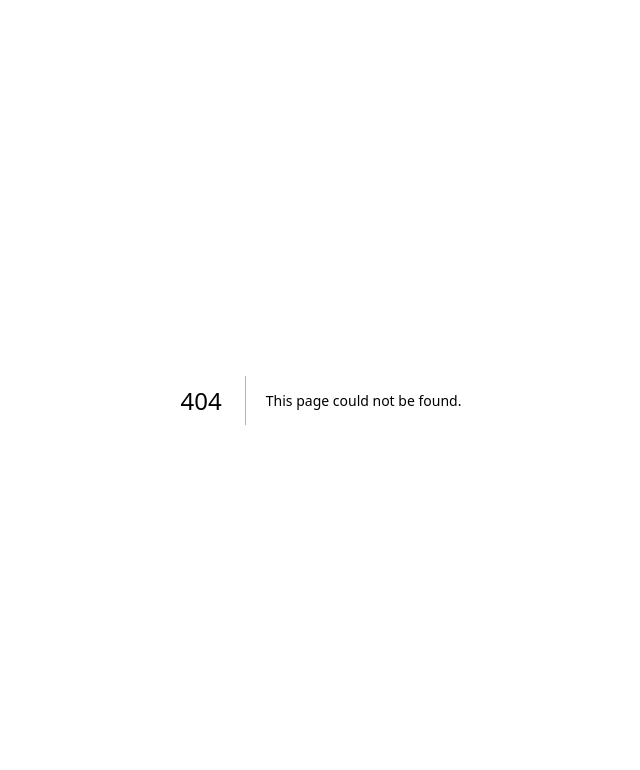
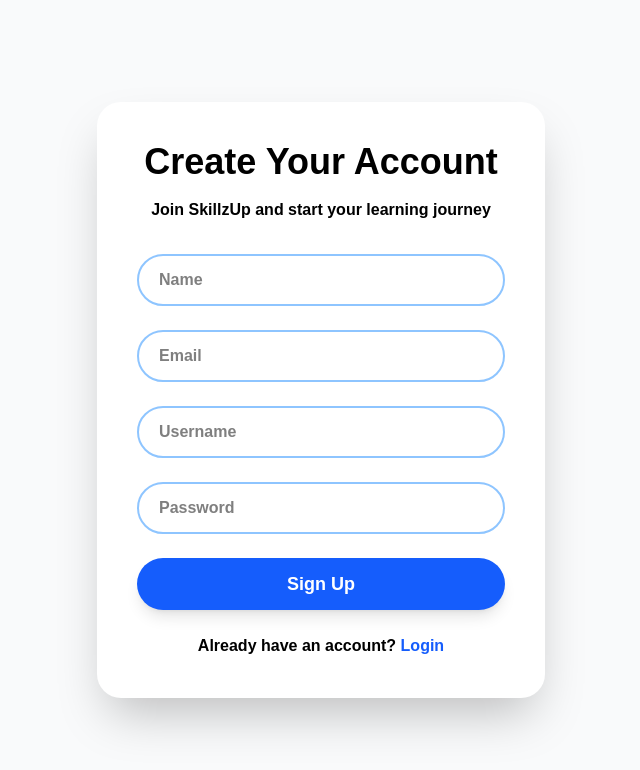
Before and after one commit to Anuragtiwari05/SkillzUp, a Next.js app: page /auth/signup in a window 1280 px wide. Before the commit this address had no page. Shown: the top 770 px of the page, without its empty margins (319-959 px from the left). Built offline with nearby package versions, Linux system fonts and the light colour scheme.

Commit message:
added signup login page

```diff
--- /dev/null
+++ b/src/app/auth/login/page.tsx
@@ -0,0 +1,88 @@
+'use client';
+
+import { useState } from 'react';
+import { useRouter } from 'next/navigation';
+import Navbar from '@/component/navbar';
+import Footer from '@/component/footer';
+
+export default function LoginPage() {
+  const [username, setUsername] = useState('');
+  const [password, setPassword] = useState('');
+  const [loading, setLoading] = useState(false);
+  const router = useRouter();
+
+  const handleLogin = async (e: React.FormEvent) => {
+    e.preventDefault();
+    setLoading(true);
+    try {
+      const res = await fetch('/api/login', {
+        method: 'POST',
+        headers: { 'Content-Type': 'application/json' },
+        body: JSON.stringify({ username, password })
+      });
+      const data = await res.json();
+      if (data.success) {
+        router.push('/');
+      } else {
+        alert(data.message);
+      }
+    } catch (err) {
+      console.error(err);
+      alert('Login failed');
+    }
+    setLoading(false);
+  };
+
+  return (
+    <div className="min-h-screen bg-gray-50 flex flex-col">
+
+
+      <main className="  text-black flex-1 flex items-center justify-center py-20 px-4">
+        <div className="bg-white rounded-3xl shadow-2xl max-w-md w-full p-10">
+          <h1 className="text-4xl font-black text-black mb-4 text-center">
+            Welcome Back
+          </h1>
+          <p className="text-black font-semibold mb-8 text-center">
+            Log in to access your personalized roadmap
+          </p>
+
+          <form onSubmit={handleLogin} className="space-y-6">
+            <input
+              type="text"
+              placeholder="Username or Email"
+              value={username}
+              onChange={(e) => setUsername(e.target.value)}
+              className="w-full px-5 py-3 rounded-full border-2 border-blue-300 focus:border-blue-500 focus:outline-none font-semibold transition-all duration-300"
+              required
+            />
+            <input
+              type="password"
+              placeholder="Password"
+              value={password}
+              onChange={(e) => setPassword(e.target.value)}
+              className="w-full px-5 py-3 rounded-full border-2 border-blue-300 focus:border-blue-500 focus:outline-none font-semibold transition-all duration-300"
+              required
+            />
+
+            <button
+              type="submit"
+              disabled={loading}
+              className="w-full bg-blue-600 text-white py-3 rounded-full font-black text-lg hover:bg-blue-700 transition-all duration-300 shadow-lg"
+            >
+              {loading ? 'Logging In...' : 'Login'}
+            </button>
+          </form>
+
+          <p className="text-center text-black font-semibold mt-6">
+            Don't have an account?{' '}
+            <a href="/auth/signup" className="text-blue-600 font-bold hover:underline">
+              Sign Up
+            </a>
+          </p>
+        </div>
+      </main>
+
+
+    </div>
+  );
+}
--- /dev/null
+++ b/src/app/auth/signup/page.tsx
@@ -0,0 +1,106 @@
+'use client';
+
+import { useState } from 'react';
+import { useRouter } from 'next/navigation';
+import Navbar from '@/component/navbar';
+import Footer from '@/component/footer';
+
+export default function SignupPage() {
+  const [name, setName] = useState('');
+  const [email, setEmail] = useState('');
+  const [username, setUsername] = useState('');
+  const [password, setPassword] = useState('');
+  const [loading, setLoading] = useState(false);
+  const router = useRouter();
+
+  const handleSignup = async (e: React.FormEvent) => {
+    e.preventDefault();
+    setLoading(true);
+    try {
+      const res = await fetch('/api/signup', {
+        method: 'POST',
+        headers: { 'Content-Type': 'application/json' },
+        body: JSON.stringify({ name, email, username, password })
+      });
+      const data = await res.json();
+      if (data.success) {
+        router.push('/login');
+      } else {
+        alert(data.message);
+      }
+    } catch (err) {
+      console.error(err);
+      alert('Signup failed');
+    }
+    setLoading(false);
+  };
+
+  return (
+    <div className="  text-black min-h-screen bg-gray-50 flex flex-col">
+
+
+      <main className="flex-1 flex items-center justify-center py-20 px-4">
+        <div className="bg-white rounded-3xl shadow-2xl max-w-md w-full p-10">
+          <h1 className="text-4xl font-black text-black mb-4 text-center">
+            Create Your Account
+          </h1>
+          <p className="text-black font-semibold mb-8 text-center">
+            Join SkillzUp and start your learning journey
+          </p>
+
+          <form onSubmit={handleSignup} className="space-y-6  text-black">
+            <input
+              type="text"
+              placeholder="Name"
+              value={name}
+              onChange={(e) => setName(e.target.value)}
+              className="w-full px-5 py-3 rounded-full border-2 border-blue-300 focus:border-blue-500 focus:outline-none font-semibold transition-all duration-300"
+              required
+            />
+            <input
+              type="email"
+              placeholder="Email"
+              value={email}
+              onChange={(e) => setEmail(e.target.value)}
+              className="w-full px-5 py-3 rounded-full border-2 border-blue-300 focus:border-blue-500 focus:outline-none font-semibold transition-all duration-300"
+              required
+            />
+            <input
+              type="text"
+              placeholder="Username"
+              value={username}
+              onChange={(e) => setUsername(e.target.value)}
+              className="w-full px-5 py-3 rounded-full border-2 border-blue-300 focus:border-blue-500 focus:outline-none font-semibold transition-all duration-300"
+              required
+            />
+            <input
+              type="password"
+              placeholder="Password"
+              value={password}
+              onChange={(e) => setPassword(e.target.value)}
+              className="w-full px-5 py-3 rounded-full border-2 border-blue-300 focus:border-blue-500 focus:outline-none font-semibold transition-all duration-300"
+              required
+            />
+
+            <button
+              type="submit"
+              disabled={loading}
+              className="w-full bg-blue-600 text-white py-3 rounded-full font-black text-lg hover:bg-blue-700 transition-all duration-300 shadow-lg"
+            >
+              {loading ? 'Signing Up...' : 'Sign Up'}
+            </button>
+          </form>
+
+          <p className="text-center text-black font-semibold mt-6">
+            Already have an account?{' '}
+            <a href="/auth/login" className="text-blue-600 font-bold hover:underline">
+              Login
+            </a>
+          </p>
+        </div>
+      </main>
+
+
+    </div>
+  );
+}
```
